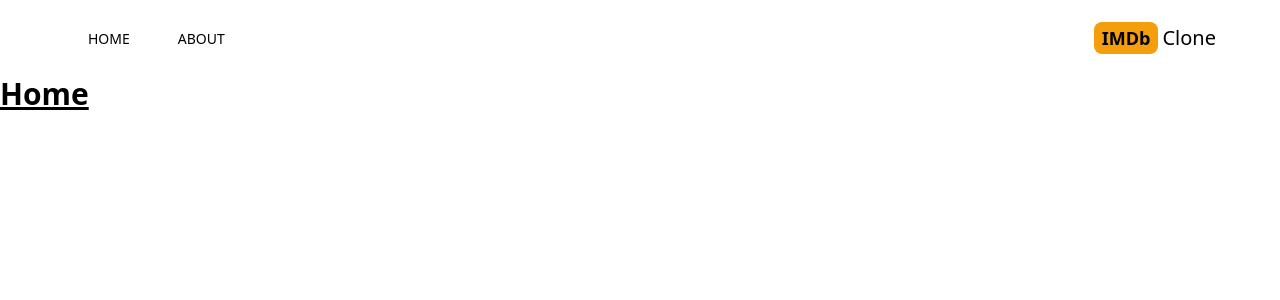
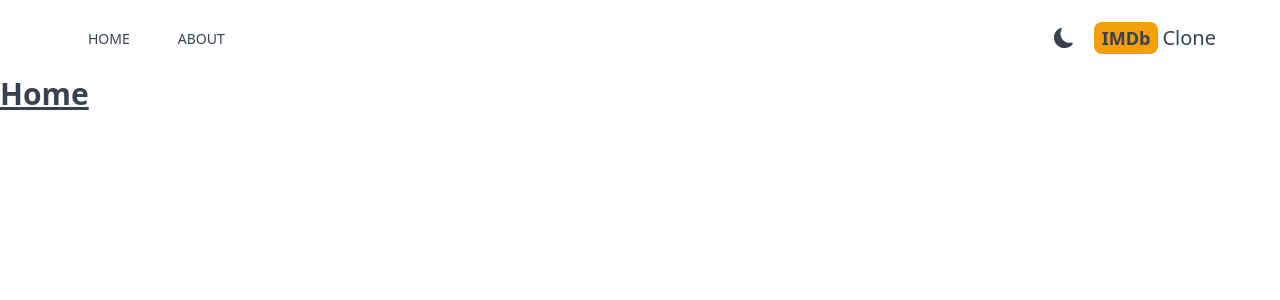
Before and after one commit to annapaleologos/imdb, a Next.js app: page / in a window 1280 px wide. Shown: the top 300 px of the page. Built offline with nearby package versions, Linux system fonts and the light colour scheme.

Commit message:
Added darkmode switch in header

```diff
--- a/package.json
+++ b/package.json
@@ -14,6 +14,7 @@
     "eslint-config-next": "^13.1.5",
     "json-stringify-safe": "^5.0.1",
     "next": "^13.1.5",
+    "next-themes": "^0.2.1",
     "react": "18.2.0",
     "react-dom": "18.2.0",
     "react-icons": "^4.10.1",
--- /dev/null
+++ b/src/app/Providers.jsx
@@ -0,0 +1,13 @@
+"use client";
+
+import { ThemeProvider } from "next-themes";
+
+export default function Providers({ children }) {
+  return (
+    <ThemeProvider enableSystem={true} attribute="class">
+      <div className="min-h-screen text-gray-700 transition-colors duration-300 select-none dark:bg-gray-700 dark:text-gray-200">
+        {children}
+      </div>
+    </ThemeProvider>
+  );
+}
--- a/src/app/layout.jsx
+++ b/src/app/layout.jsx
@@ -1,17 +1,19 @@
 import "./globals.css";
-import Header from '@/components/Header';
-
+import Header from "@/components/Header";
+import Providers from "./Providers";
 
 export default function RootLayout({ children }) {
   return (
     <html lang="en">
       <body>
-      <Header />
-      {/* Navbar */}
-      {/* Searchbox */}
+        <Providers>
+          <Header />
+          {/* Navbar */}
+          {/* Searchbox */}
 
-
-      {children}</body>
+          {children}
+        </Providers>
+      </body>
     </html>
   );
 }
--- /dev/null
+++ b/src/components/DarkModeSwitch.jsx
@@ -0,0 +1,29 @@
+"use client";
+import { MdLightMode } from "react-icons/md";
+import { BsFillMoonFill } from "react-icons/bs";
+import { useTheme } from "next-themes";
+import { useEffect, useState } from "react";
+
+export default function DarkModeSwitch() {
+  const { systemTheme, theme, setTheme } = useTheme();
+  const [mounted, setMounted] = useState(false);
+
+  useEffect(() => setMounted(true), []);
+  const currentTheme = theme === "system" ? systemTheme : theme;
+  return (
+    <>
+      {mounted &&
+        (currentTheme === "dark" ? (
+          <MdLightMode
+            className="text-xl cursor-pointer hover:text-amber-500"
+            onClick={() => setTheme("light")}
+          />
+        ) : (
+          <BsFillMoonFill
+            className="text-xl cursor-pointer hover:text-amber-500"
+            onClick={() => setTheme("dark")}
+          />
+        ))}
+    </>
+  );
+}
--- a/src/components/Header.jsx
+++ b/src/components/Header.jsx
@@ -1,5 +1,5 @@
-import React from "react";
 import MenuItem from "./MenuItem";
+import DarkModeSwitch from "./DarkModeSwitch";
 import Link from "next/link";
 import { AiFillHome } from "react-icons/ai";
 import { BsFillInfoCircleFill } from "react-icons/bs";
@@ -11,7 +11,8 @@
         <MenuItem title="HOME" address="/" Icon={AiFillHome} />
         <MenuItem title="ABOUT" address="/about" Icon={BsFillInfoCircleFill} />
       </div>
-      <div className="">
+      <div className="flex items-center space-x-5">
+        <DarkModeSwitch />
         <Link href="/">
           <h2 className="text-lg">
             <span className="px-2 py-1 mr-1 font-bold rounded-lg bg-amber-500">IMDb</span>
--- a/tailwind.config.js
+++ b/tailwind.config.js
@@ -8,4 +8,5 @@
     extend: {},
   },
   plugins: [],
+  darkMode: "class",
 }
```
Also changed, not shown: 1 other file (tests, documents, lock files or other folders).
